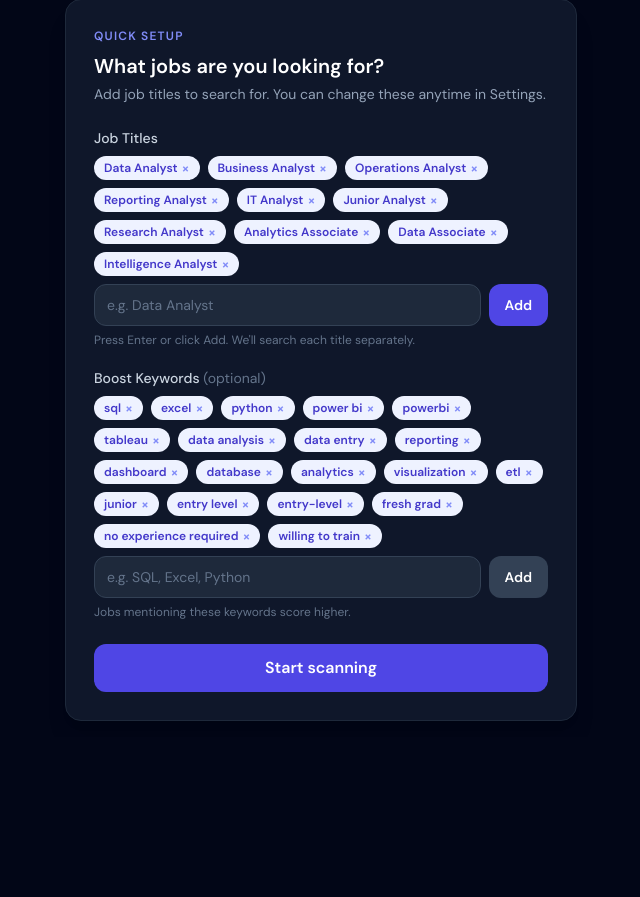
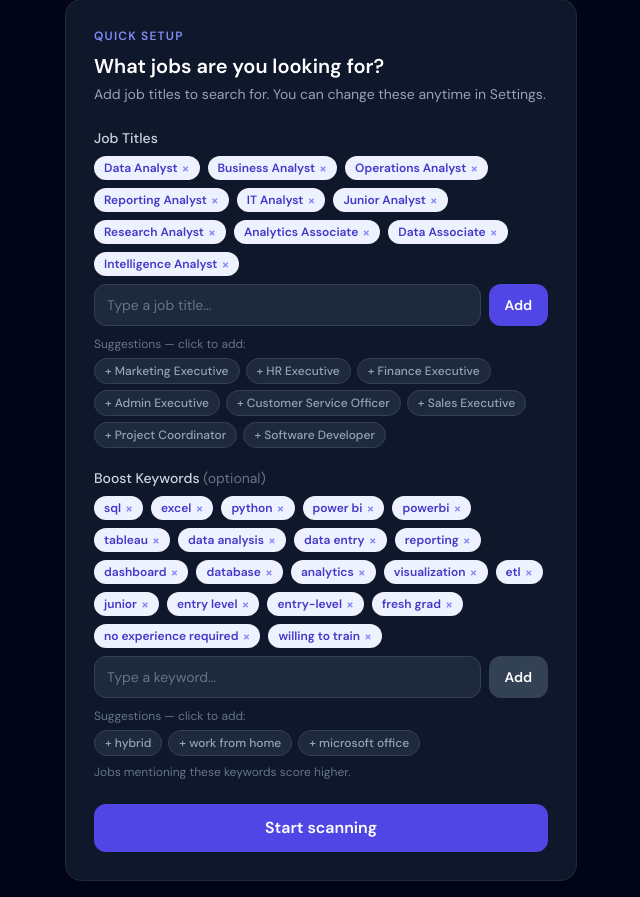
Before and after one commit to salvestr0/JobScanner, a Flask app: page /onboarding in a window 1280 px wide. Shown: the part 81-978 px from the top of the page, without its empty margins (319-959 px from the left). Before the commit the page ends 802 px from the top, so only its background shows below. Run offline with Flask 3, Linux system fonts and the light colour scheme; the visitor is signed in with stand-in values (Sample User, id 1); data comes from the database, SQL or seed files in the repository; parts of the project's set-up code (start-up, migrations or seed data) failed here and were passed over; some libraries are stand-ins or nearby versions.

Commit message:
ux: empty onboarding defaults, add clickable suggestion chips
Job titles and boost keywords now start blank so users choose their own.
Suggestion chips appear below each field; clicking one adds it to the
list and it disappears from suggestions to avoid duplicates.

Co-Authored-By: Claude Sonnet 4.6 <noreply@anthropic.com>

```diff
--- a/templates/onboarding.html
+++ b/templates/onboarding.html
@@ -55,7 +55,7 @@
           </template>
         </div>
         <div class="flex gap-2">
-          <input x-model="newTitle" type="text" placeholder="e.g. Data Analyst"
+          <input x-model="newTitle" type="text" placeholder="Type a job title…"
             @keydown.enter.prevent="addTitle()"
             class="flex-1 px-3 py-2.5 rounded-xl bg-slate-800 border border-slate-700 text-white
                    placeholder-slate-500 text-sm focus:outline-none focus:ring-2 focus:ring-indigo-500 focus:border-transparent">
@@ -64,7 +64,18 @@
             Add
           </button>
         </div>
-        <p class="text-slate-500 text-xs mt-1.5">Press Enter or click Add. We'll search each title separately.</p>
+        <div class="mt-2.5">
+          <p class="text-slate-500 text-xs mb-1.5">Suggestions — click to add:</p>
+          <div class="flex flex-wrap gap-1.5">
+            <template x-for="s in titleSuggestions.filter(s => !titles.includes(s))" :key="s">
+              <button @click="titles.push(s)"
+                class="px-2.5 py-1 rounded-full bg-slate-800 hover:bg-indigo-900 border border-slate-700 hover:border-indigo-600
+                       text-slate-400 hover:text-indigo-300 text-xs font-medium transition-colors">
+                + <span x-text="s"></span>
+              </button>
+            </template>
+          </div>
+        </div>
       </div>
 
       <!-- Preferred Keywords -->
@@ -79,7 +90,7 @@
           </template>
         </div>
         <div class="flex gap-2">
-          <input x-model="newPrefKw" type="text" placeholder="e.g. SQL, Excel, Python"
+          <input x-model="newPrefKw" type="text" placeholder="Type a keyword…"
             @keydown.enter.prevent="addPrefKw()"
             class="flex-1 px-3 py-2.5 rounded-xl bg-slate-800 border border-slate-700 text-white
                    placeholder-slate-500 text-sm focus:outline-none focus:ring-2 focus:ring-indigo-500 focus:border-transparent">
@@ -88,7 +99,19 @@
             Add
           </button>
         </div>
-        <p class="text-slate-500 text-xs mt-1.5">Jobs mentioning these keywords score higher.</p>
+        <div class="mt-2.5">
+          <p class="text-slate-500 text-xs mb-1.5">Suggestions — click to add:</p>
+          <div class="flex flex-wrap gap-1.5">
+            <template x-for="s in kwSuggestions.filter(s => !prefKws.includes(s))" :key="s">
+              <button @click="prefKws.push(s)"
+                class="px-2.5 py-1 rounded-full bg-slate-800 hover:bg-indigo-900 border border-slate-700 hover:border-indigo-600
+                       text-slate-400 hover:text-indigo-300 text-xs font-medium transition-colors">
+                + <span x-text="s"></span>
+              </button>
+            </template>
+          </div>
+        </div>
+        <p class="text-slate-500 text-xs mt-2">Jobs mentioning these keywords score higher.</p>
       </div>
 
       <!-- Error -->
@@ -110,13 +133,21 @@ function wizard() {
   return {
     saving: false,
     err: '',
-    titles: [
-      'Data Analyst', 'Business Analyst', 'Operations Analyst',
-      'Reporting Analyst', 'Junior Analyst', 'Analytics Associate',
-    ],
-    prefKws: ['sql', 'excel', 'python', 'power bi', 'junior', 'entry level'],
+    titles: [],
+    prefKws: [],
     newTitle: '',
     newPrefKw: '',
+    titleSuggestions: [
+      'Data Analyst', 'Business Analyst', 'Operations Analyst', 'Junior Analyst',
+      'IT Analyst', 'Research Analyst', 'Marketing Executive', 'HR Executive',
+      'Finance Executive', 'Admin Executive', 'Customer Service Officer',
+      'Sales Executive', 'Project Coordinator', 'Software Developer',
+    ],
+    kwSuggestions: [
+      'sql', 'excel', 'python', 'power bi', 'tableau', 'entry level', 'junior',
+      'fresh grad', 'hybrid', 'work from home', 'data entry', 'reporting',
+      'microsoft office', 'no experience required',
+    ],
 
     async init() {
       try {
```
